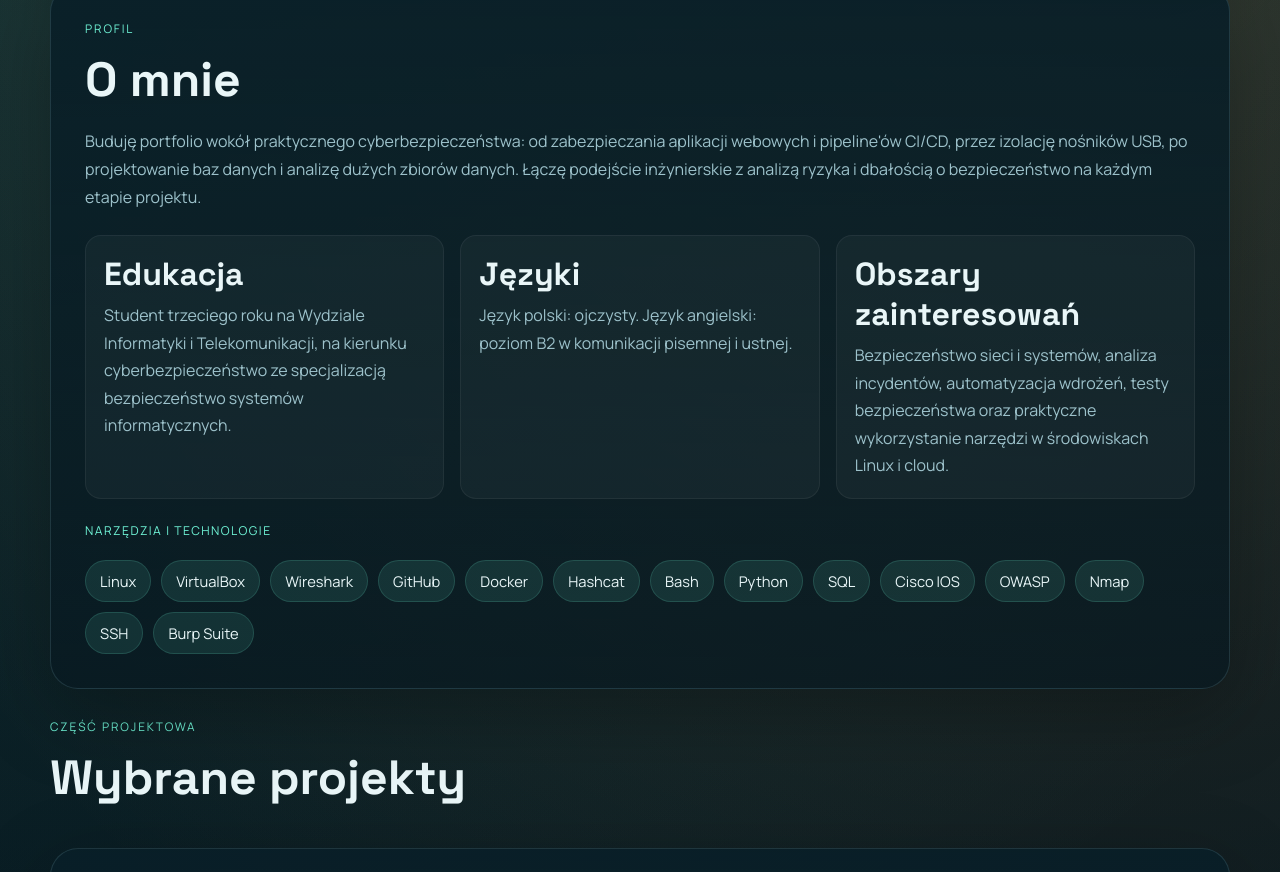
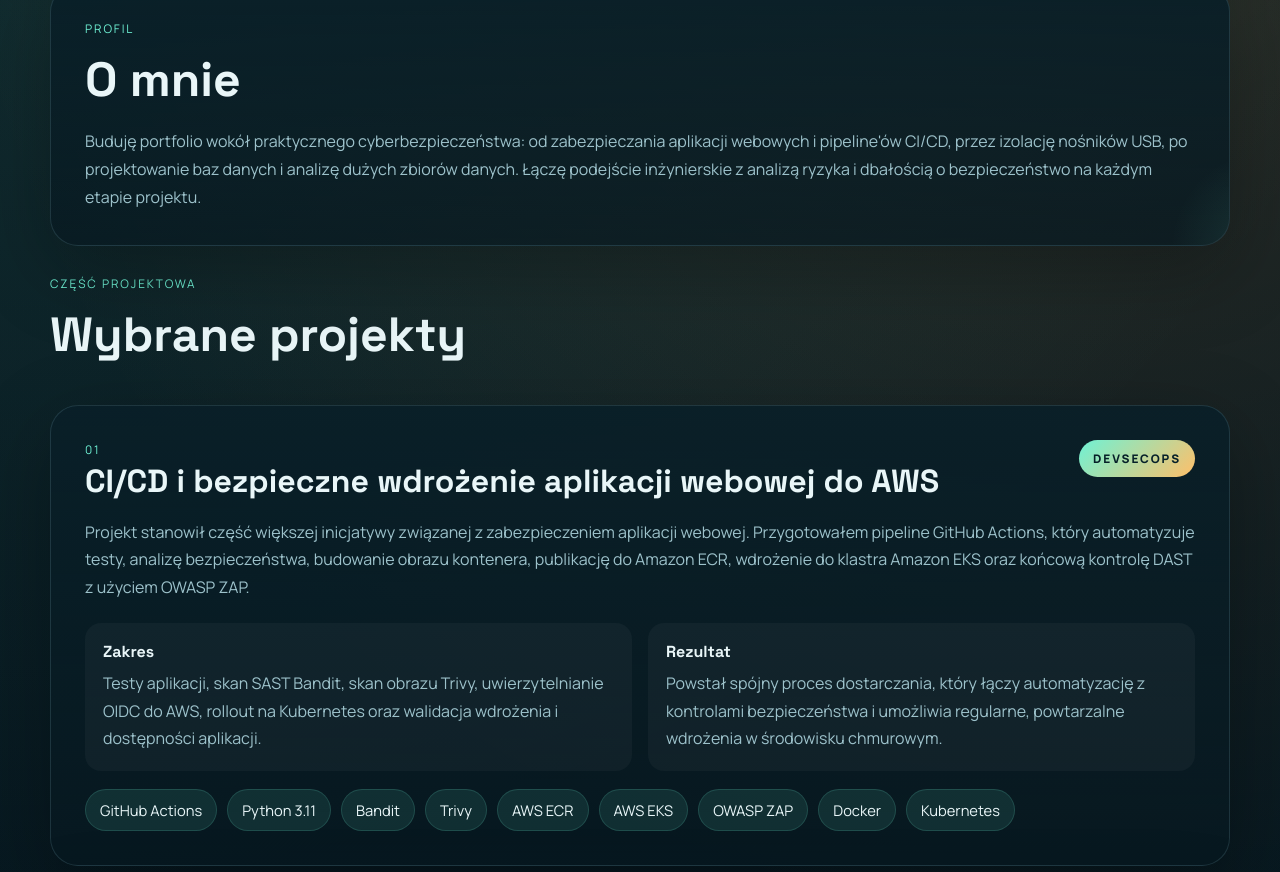
Before and after one commit to chairenjoyer/chairenjoyer.github.io, a plain HTML site: page index.html in a window 1280 px wide. Shown: the part 652-1524 px from the top of the page. Drawn offline with Linux system fonts and the light colour scheme.

Commit message:
fix page

```diff
--- a/index.html
+++ b/index.html
@@ -62,6 +62,18 @@
               <li>Python</li>
               <li>Kubernetes</li>
               <li>Security Testing</li>
+              <li>Linux</li>
+              <li>VirtualBox</li>
+              <li>Wireshark</li>
+              <li>GitHub</li>
+              <li>Docker</li>
+              <li>Hashcat</li>
+              <li>Bash</li>
+              <li>Cisco IOS</li>
+              <li>OWASP</li>
+              <li>Nmap</li>
+              <li>SSH</li>
+              <li>Burp Suite</li>
             </ul>
           </div>
         </section>
@@ -77,47 +89,6 @@
             zbiorów danych. Łączę podejście inżynierskie z analizą ryzyka i dbałością o bezpieczeństwo na
             każdym etapie projektu.
           </p>
-          <div class="about-grid">
-            <div class="info-card">
-              <h3 data-i18n="about.educationTitle">Edukacja</h3>
-              <p data-i18n="about.educationBody">
-                Student trzeciego roku na Wydziale Informatyki i Telekomunikacji, na kierunku
-                cyberbezpieczeństwo ze specjalizacją bezpieczeństwo systemów informatycznych.
-              </p>
-            </div>
-            <div class="info-card">
-              <h3 data-i18n="about.languagesTitle">Języki</h3>
-              <p data-i18n="about.languagesBody">
-                Język polski: ojczysty. Język angielski: poziom B2 w komunikacji pisemnej i ustnej.
-              </p>
-            </div>
-            <div class="info-card">
-              <h3 data-i18n="about.focusTitle">Obszary zainteresowań</h3>
-              <p data-i18n="about.focusBody">
-                Bezpieczeństwo sieci i systemów, analiza incydentów, automatyzacja wdrożeń, testy
-                bezpieczeństwa oraz praktyczne wykorzystanie narzędzi w środowiskach Linux i cloud.
-              </p>
-            </div>
-          </div>
-          <div class="tool-cluster">
-            <p class="tool-cluster-label" data-i18n="about.toolsLabel">Narzędzia i technologie</p>
-            <ul class="stack">
-              <li>Linux</li>
-              <li>VirtualBox</li>
-              <li>Wireshark</li>
-              <li>GitHub</li>
-              <li>Docker</li>
-              <li>Hashcat</li>
-              <li>Bash</li>
-              <li>Python</li>
-              <li>SQL</li>
-              <li>Cisco IOS</li>
-              <li>OWASP</li>
-              <li>Nmap</li>
-              <li>SSH</li>
-              <li>Burp Suite</li>
-            </ul>
-          </div>
         </section>
 
         <section class="projects" id="projects">
@@ -367,47 +338,6 @@
               </p>
             </div>
           </div>
-          <div class="certifications">
-            <div class="cert-header">
-              <h3 data-i18n="certs.title">Certyfikaty i kursy</h3>
-              <p data-i18n="certs.body">
-                Wybrane szkolenia i certyfikaty potwierdzające rozwój w obszarze bezpieczeństwa chmury,
-                sieci i cyberbezpieczeństwa praktycznego.
-              </p>
-            </div>
-            <div class="cert-grid">
-              <article class="cert-card">
-                <p class="cert-date">12.2025</p>
-                <h4>AWS Academy Graduate - Cloud Security Builder</h4>
-                <p>Amazon Web Services</p>
-              </article>
-              <article class="cert-card">
-                <p class="cert-date">11.2025</p>
-                <h4>AWS Academy Graduate - Cloud Security Foundations</h4>
-                <p>Amazon Web Services</p>
-              </article>
-              <article class="cert-card">
-                <p class="cert-date">02.2026</p>
-                <h4>Network Security</h4>
-                <p>Cisco</p>
-              </article>
-              <article class="cert-card">
-                <p class="cert-date">01.2026</p>
-                <h4>Ethical Hacker</h4>
-                <p>Cisco</p>
-              </article>
-              <article class="cert-card">
-                <p class="cert-date">12.2025</p>
-                <h4>CyberOps Associate</h4>
-                <p>Cisco</p>
-              </article>
-              <article class="cert-card">
-                <p class="cert-date">07.2025</p>
-                <h4>CCNA: Enterprise Networking, Security, and Automation</h4>
-                <p>Cisco</p>
-              </article>
-            </div>
-          </div>
         </section>
       </main>
     </div>
--- a/script.js
+++ b/script.js
@@ -17,16 +17,6 @@ const translations = {
     "about.title": "O mnie",
     "about.body":
       "Buduję portfolio wokół praktycznego cyberbezpieczeństwa: od zabezpieczania aplikacji webowych i pipeline'ów CI/CD, przez izolację nośników USB, po projektowanie baz danych i analizę dużych zbiorów danych. Łączę podejście inżynierskie z analizą ryzyka i dbałością o bezpieczeństwo na każdym etapie projektu.",
-    "about.educationTitle": "Edukacja",
-    "about.educationBody":
-      "Student trzeciego roku na Wydziale Informatyki i Telekomunikacji, na kierunku cyberbezpieczeństwo ze specjalizacją bezpieczeństwo systemów informatycznych.",
-    "about.languagesTitle": "Języki",
-    "about.languagesBody":
-      "Język polski: ojczysty. Język angielski: poziom B2 w komunikacji pisemnej i ustnej.",
-    "about.focusTitle": "Obszary zainteresowań",
-    "about.focusBody":
-      "Bezpieczeństwo sieci i systemów, analiza incydentów, automatyzacja wdrożeń, testy bezpieczeństwa oraz praktyczne wykorzystanie narzędzi w środowiskach Linux i cloud.",
-    "about.toolsLabel": "Narzędzia i technologie",
     "projects.eyebrow": "Część projektowa",
     "projects.title": "Wybrane projekty",
     "project.common.scope": "Zakres",
@@ -87,10 +77,7 @@ const translations = {
     "achievements.title": "Wyniki i wyróżnienia",
     "achievements.itemTitle": "Stypendium Rektora",
     "achievements.itemBody":
-      "Trzykrotne uzyskanie stypendium rektora na kierunku cyberbezpieczeństwo za wysokie wyniki w nauce i konsekwentny rozwój kompetencji technicznych.",
-    "certs.title": "Certyfikaty i kursy",
-    "certs.body":
-      "Wybrane szkolenia i certyfikaty potwierdzające rozwój w obszarze bezpieczeństwa chmury, sieci i cyberbezpieczeństwa praktycznego."
+      "Trzykrotne uzyskanie stypendium rektora na kierunku cyberbezpieczeństwo za wysokie wyniki w nauce i konsekwentny rozwój kompetencji technicznych."
   },
   en: {
     "nav.about": "About",
@@ -110,16 +97,6 @@ const translations = {
     "about.title": "About me",
     "about.body":
       "My portfolio is focused on practical cybersecurity: from securing web applications and CI/CD pipelines, through USB media isolation, to database design and large-scale data analysis. I combine engineering thinking with risk analysis and a security-first mindset throughout the project lifecycle.",
-    "about.educationTitle": "Education",
-    "about.educationBody":
-      "Third-year student at the Faculty of Information and Communication Technology, majoring in cybersecurity with a specialization in information systems security.",
-    "about.languagesTitle": "Languages",
-    "about.languagesBody":
-      "Polish: native. English: B2 level in spoken and written communication.",
-    "about.focusTitle": "Areas of interest",
-    "about.focusBody":
-      "Network and system security, incident analysis, deployment automation, security testing, and practical use of tools in Linux and cloud environments.",
-    "about.toolsLabel": "Tools and technologies",
     "projects.eyebrow": "Project section",
     "projects.title": "Selected projects",
     "project.common.scope": "Scope",
@@ -180,10 +157,7 @@ const translations = {
     "achievements.title": "Results and distinctions",
     "achievements.itemTitle": "Rector's Scholarship",
     "achievements.itemBody":
-      "Awarded the rector's scholarship three times in the cybersecurity program for strong academic performance and consistent development of technical skills.",
-    "certs.title": "Certificates and courses",
-    "certs.body":
-      "Selected training paths and certificates confirming ongoing development in cloud security, networking, and practical cybersecurity."
+      "Awarded the rector's scholarship three times in the cybersecurity program for strong academic performance and consistent development of technical skills."
   }
 };
 
--- a/styles.css
+++ b/styles.css
@@ -268,43 +268,6 @@ p {
   margin-bottom: 18px;
 }
 
-.about-grid,
-.cert-grid {
-  display: grid;
-  gap: 16px;
-}
-
-.about-grid {
-  grid-template-columns: repeat(3, minmax(0, 1fr));
-  margin-top: 24px;
-}
-
-.info-card,
-.cert-card {
-  padding: 18px;
-  border-radius: var(--radius-md);
-  background: rgba(255, 255, 255, 0.035);
-  border: 1px solid rgba(255, 255, 255, 0.06);
-}
-
-.info-card h3,
-.cert-header h3 {
-  margin-bottom: 8px;
-}
-
-.tool-cluster {
-  margin-top: 22px;
-}
-
-.tool-cluster-label,
-.cert-date {
-  margin: 0 0 10px;
-  color: var(--accent);
-  text-transform: uppercase;
-  letter-spacing: 0.12em;
-  font-size: 0.76rem;
-}
-
 .projects,
 .labs {
   display: grid;
@@ -368,22 +331,6 @@ p {
   align-items: center;
 }
 
-.certifications {
-  margin-top: 32px;
-}
-
-.cert-header {
-  margin-bottom: 16px;
-}
-
-.cert-grid {
-  grid-template-columns: repeat(2, minmax(0, 1fr));
-}
-
-.cert-card h4 {
-  margin-bottom: 8px;
-}
-
 .achievement-number {
   font-family: "Space Grotesk", sans-serif;
   font-size: clamp(3rem, 8vw, 6rem);
@@ -399,10 +346,8 @@ p {
   }
 
   .hero,
-  .about-grid,
   .details-grid,
   .mini-grid,
-  .cert-grid,
   .achievement-box {
     grid-template-columns: 1fr;
   }
```
